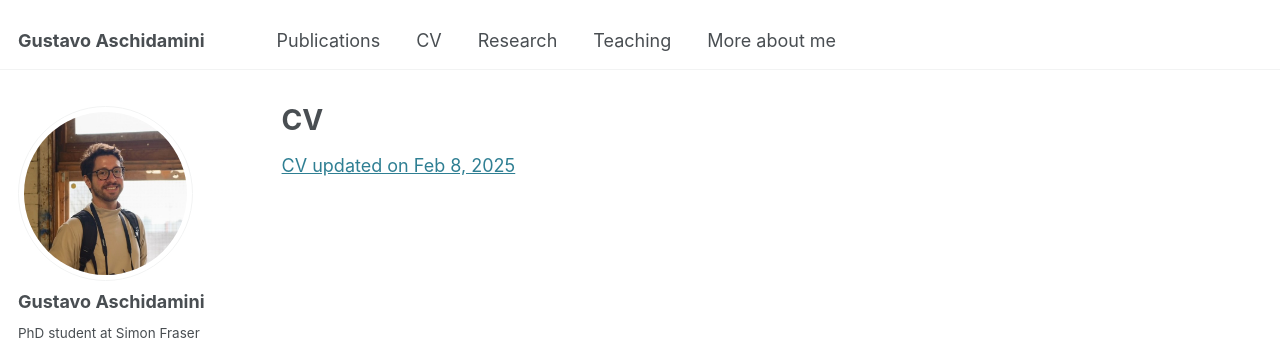
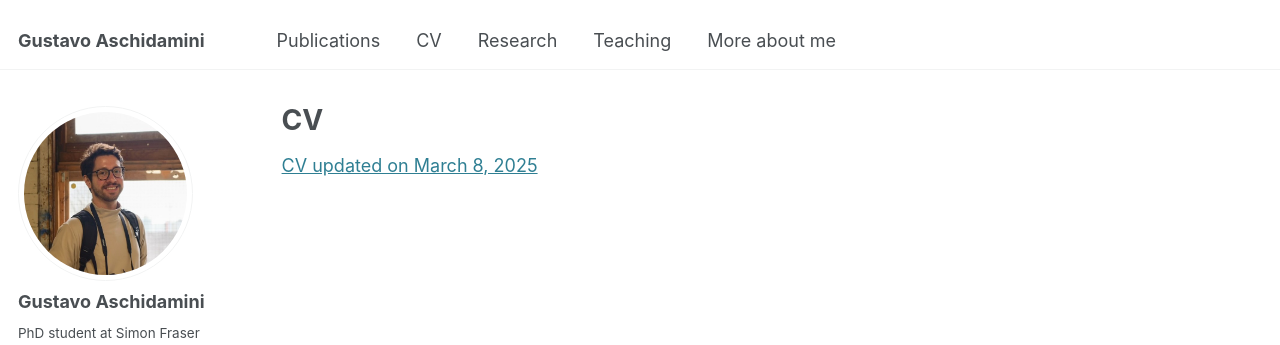
Before and after one commit to gaschidamini/gaschidamini.github.io, a Jekyll site: the page built from _pages/cv.md, in a window 1280 px wide. Shown: the top 345 px of the page. Built offline with Jekyll 4.4.1, drawn with Linux system fonts in a browser that asks for light colours; some web fonts are replaced.

Commit message:
Update cv.md

```diff
--- a/_pages/cv.md
+++ b/_pages/cv.md
@@ -9,4 +9,4 @@ redirect_from:
 
 
 
-<a href="/files/CV_gustavoaschidamini.pdf" target="_blank">CV updated on Feb 8, 2025</a>
+<a href="/files/CV_gustavoaschidamini.pdf" target="_blank">CV updated on March 8, 2025</a>
```
